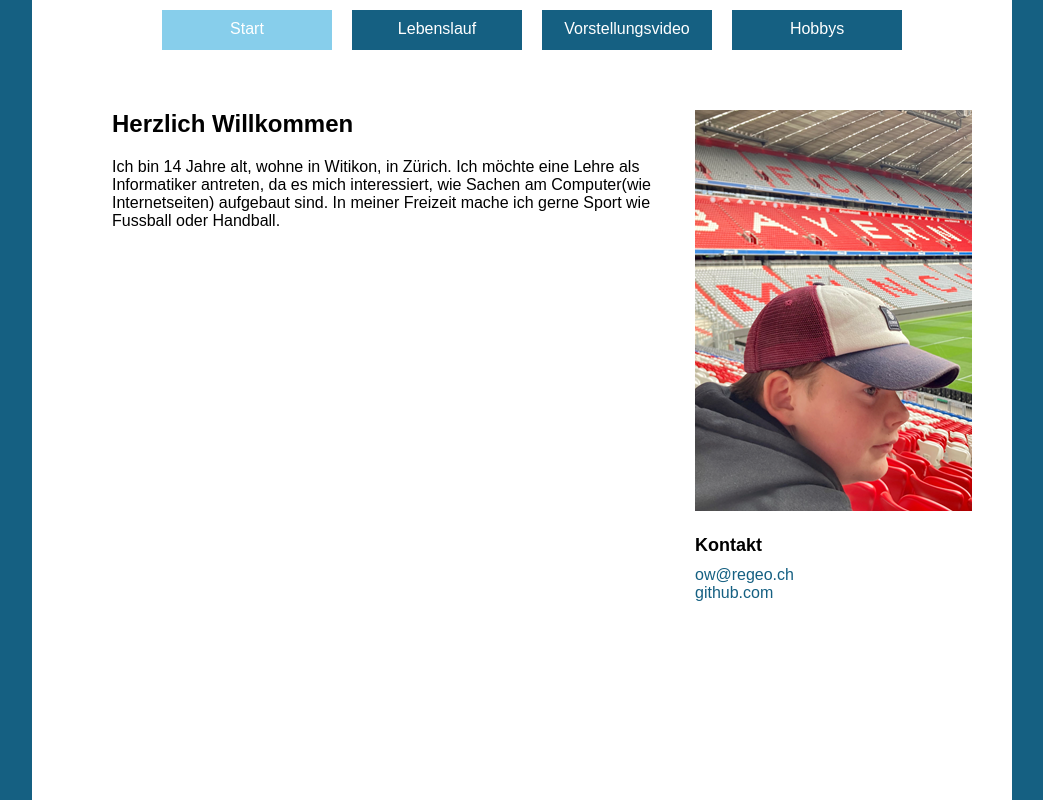
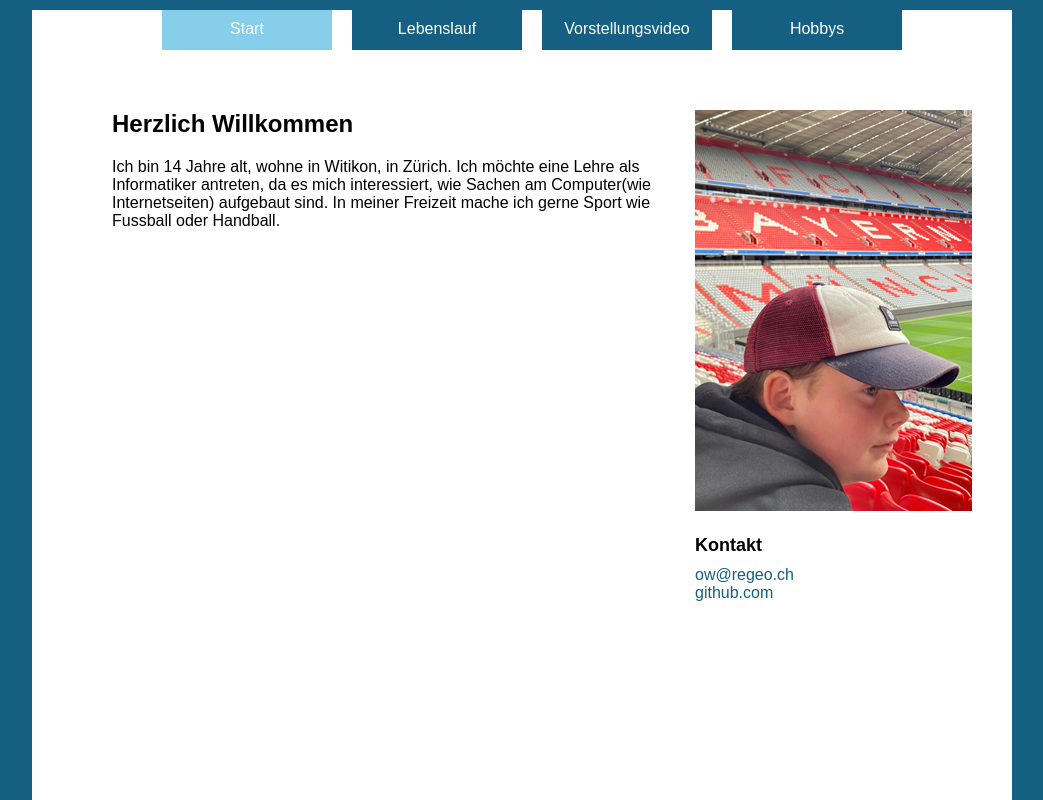
Before and after one commit to Oskiwiedi/CV, a plain HTML site: page index.html in a window 1280 px wide. Shown: the whole page, without its empty margins (118-1161 px from the left). Drawn offline with Linux system fonts and the light colour scheme.

Commit message:
Added a 10px space in top of every site

```diff
--- a/index.html
+++ b/index.html
@@ -7,6 +7,7 @@
 </head>
 <body>
     <div id="main">
+        <div id="header"></div>
         <div id="topNavigation">
             <a href="index.html" class="header-navigation-item-active">Start</a>
             <a href="lebenslauf.html" class="header-navigation-item">Lebenslauf</a>
--- a/style.css
+++ b/style.css
@@ -11,7 +11,7 @@ body {
     justify-content: center;
     align-items: center;
     padding: 0;
-    margin: 10px 0 0 0;
+    margin: 0;
     font-family: Arial, Helvetica, sans-serif;
     font-size: 16px;
 }
@@ -34,6 +34,14 @@ a:link, a:active, a:visited, a:hover {
 
 a:hover {
     text-decoration: underline;
+}
+#header {
+    width: 980px;
+    margin:0 auto;
+    background-color: #156082;
+    height: 10px;
+    display: box;
+
 }
 
 #main {
```
Also changed, not shown: hobbys.html (+1 -0 lines), lebenslauf.html (+1 -0 lines), vorstellungsvideo.html (+1 -0 lines).
